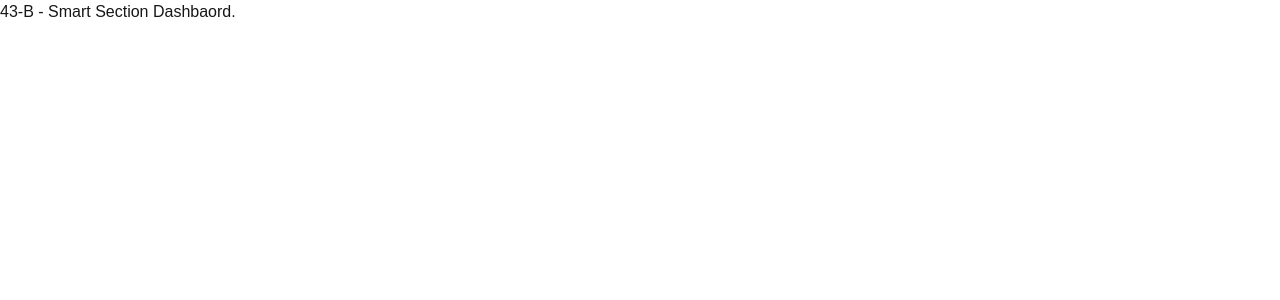
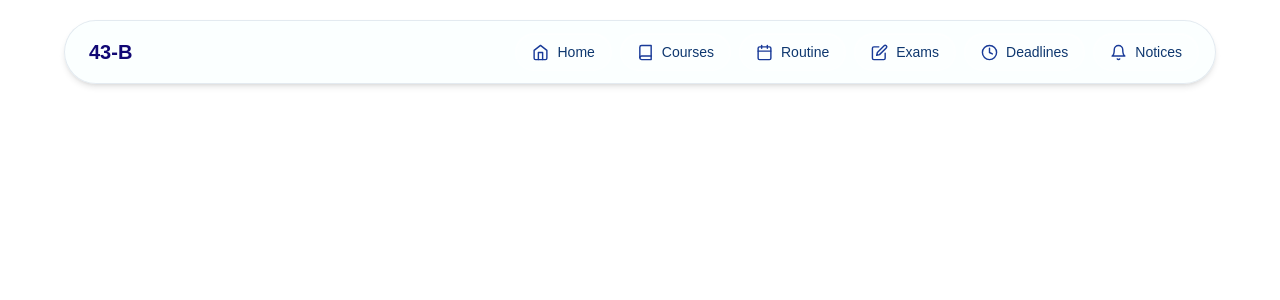
Before and after one commit to Nafis-Sahriar/Section-Dashboard---43B---SE-235_Project, a Next.js app: page / in a window 1280 px wide. Shown: the top 300 px of the page. Built offline with nearby package versions, Linux system fonts and the light colour scheme.

Commit message:
Completed Navbar Design

```diff
--- a/src/app/layout.js
+++ b/src/app/layout.js
@@ -1,5 +1,6 @@
 import { Geist, Geist_Mono } from "next/font/google";
 import "./globals.css";
+import Navbar from "@/components/Navbar";
 
 const geistSans = Geist({
   variable: "--font-geist-sans",
@@ -22,7 +23,10 @@ export default function RootLayout({ children }) {
       lang="en"
       className={`${geistSans.variable} ${geistMono.variable} h-full antialiased`}
     >
-      <body className="min-h-full flex flex-col">{children}</body>
+      <body className="min-h-full flex flex-col">
+        <Navbar></Navbar>
+        {children}
+        </body>
     </html>
   );
 }
--- a/src/app/page.js
+++ b/src/app/page.js
@@ -3,7 +3,7 @@ import Image from "next/image";
 export default function Home() {
   return (
     <div className="">
-        43-B - Smart Section Dashbaord.
+
     </div>
   );
 }
--- a/src/components/Navbar.jsx
+++ b/src/components/Navbar.jsx
@@ -0,0 +1,81 @@
+"use client";
+import { useState } from "react";
+import Link from "next/link";
+import { FiHome, FiBook, FiCalendar, FiEdit, FiClock, FiBell, FiMenu,FiX,} from "react-icons/fi";
+
+const NAV_ITEMS = [
+  { name: "Home", Icon: FiHome, href: "/" },
+  { name: "Courses", Icon: FiBook, href: "/courses" },
+  { name: "Routine", Icon: FiCalendar, href: "/routine" },
+  { name: "Exams", Icon: FiEdit, href: "/exams" },
+  { name: "Deadlines", Icon: FiClock, href: "/deadlines" },
+  { name: "Notices", Icon: FiBell, href: "/notices" },
+];
+
+export default function Navbar() {
+  const [open, setOpen] = useState(false);
+
+  return (
+    <nav className="fixed left-1/2 top-5 z-50 w-[95%] -translate-x-1/2 md:w-[90%]">
+
+
+      <div className="hidden items-center gap-6 rounded-full border border-[#0e376f]/10 bg-[#fbffff]/80 px-4 py-3 shadow-md backdrop-blur-md md:flex md:justify-between">
+
+        <h2 className="pl-2 pr-4 text-xl font-black text-[#100774]">43-B</h2>
+
+        <div className="flex items-center gap-2">
+          {NAV_ITEMS.map((item) => (
+            <Link
+              key={item.name}
+              href={item.href}
+              className="group gpu-transform flex items-center gap-2 rounded-full border border-white/40 bg-white/30 px-4 py-2 shadow-[inset_0_1px_1px_rgba(255,255,255,0.8)] transition-transform duration-300 hover:-translate-y-0.5 hover:scale-[1.02] hover:bg-linear-to-r hover:from-[#183a98] hover:to-[#0e376f] active:scale-[0.98]"
+            >
+              <span className="text-[#183a98] transition-colors duration-300 group-hover:text-[#fbffff]">
+                <item.Icon size={17} />
+              </span>
+
+              <span className="text-sm font-medium text-[#0e376f] transition-colors duration-300 group-hover:text-[#fbffff]">
+                {item.name}
+              </span>
+            </Link>
+          ))}
+        </div>
+      </div>
+
+
+      <div className="flex items-center justify-between rounded-full border border-[#0e376f]/10 bg-[#fbffff]/80 px-5 py-3 shadow-md backdrop-blur-md md:hidden">
+        <h2 className="text-xl font-black text-[#100774]">43-B</h2>
+
+        <button
+          onClick={() => setOpen(!open)}
+          className="flex h-10 w-10 items-center justify-center rounded-full bg-[#183a98] text-[#fbffff]"
+        >
+          {open ? <FiX size={22} /> : <FiMenu size={22} />}
+        </button>
+      </div>
+
+
+      {open && (
+        <div className="mt-2 flex flex-col gap-2 rounded-4xl border border-[#0e376f]/10 bg-[#fbffff]/90 p-4 shadow-lg backdrop-blur-md md:hidden">
+          {NAV_ITEMS.map((item) => (
+            <Link
+              key={item.name}
+              href={item.href}
+              onClick={() => setOpen(false)}
+              className="group gpu-transform flex items-center gap-4 rounded-2xl border border-white/30 bg-white/30 px-5 py-4 transition-transform duration-300 hover:translate-x-1 hover:bg-linear-to-r hover:from-[#183a98] hover:to-[#0e376f] active:scale-[0.98]"
+            >
+              <span className="text-[#183a98] transition-colors duration-300 group-hover:text-[#fbffff]">
+                <item.Icon size={17} />
+              </span>
+
+              <span className="font-medium text-[#0e376f] transition-colors duration-300 group-hover:text-[#fbffff]">
+                {item.name}
+              </span>
+            </Link>
+          ))}
+        </div>
+      )}
+
+    </nav>
+  );
+}
```
